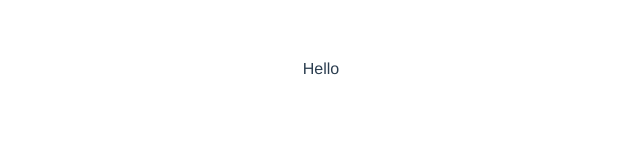
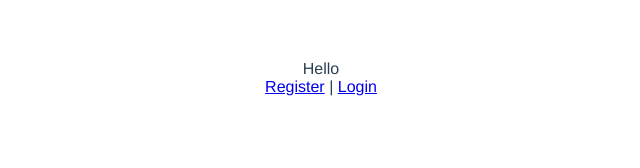
Before and after one commit to SessevmezBugra/komsum, a Vue app: page / in a window 1280 px wide. Shown: the top 168 px of the page, without its empty margins (319-959 px from the left). Built offline with nearby package versions, Linux system fonts and the light colour scheme.

Commit message:
Login ve Register yonlendirme yapildi.

```diff
--- a/src/main.js
+++ b/src/main.js
@@ -7,8 +7,8 @@ import Home from './pages/Home.vue'
 
 const routes = [
     { path: '/login', component: Login },
-    { path: '/', component: Register },
-    { path: '/home', component: Home }
+    { path: '/register', component: Register },
+    { path: '/', component: Home }
 ]
 
 
--- a/src/pages/Home.vue
+++ b/src/pages/Home.vue
@@ -1,7 +1,10 @@
 <template>
 
     <div>Hello</div>
-
+    <div id="nav">
+      <router-link to="/register">Register</router-link> |
+      <router-link to="/login">Login</router-link>
+  </div>
 </template>
 
 <script>
--- a/src/pages/Login.vue
+++ b/src/pages/Login.vue
@@ -1,6 +1,6 @@
 <template>
 
-    <div>Hello</div>
+    <div>Login</div>
 
 </template>
 
--- a/src/pages/Register.vue
+++ b/src/pages/Register.vue
@@ -1,6 +1,6 @@
 <template>
 
-    <div>Hello</div>
+    <div>Register</div>
 
 </template>
 
```
